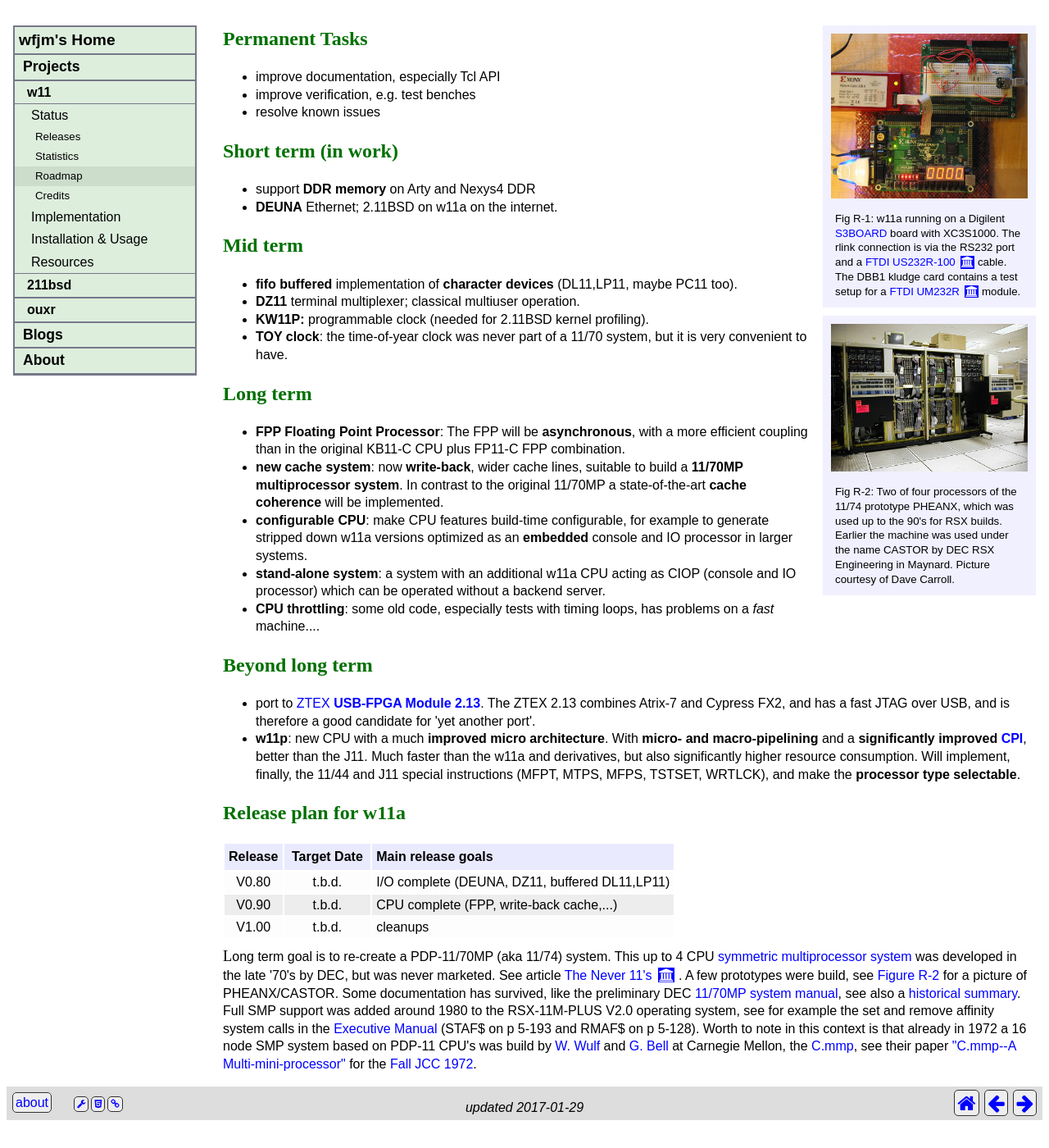
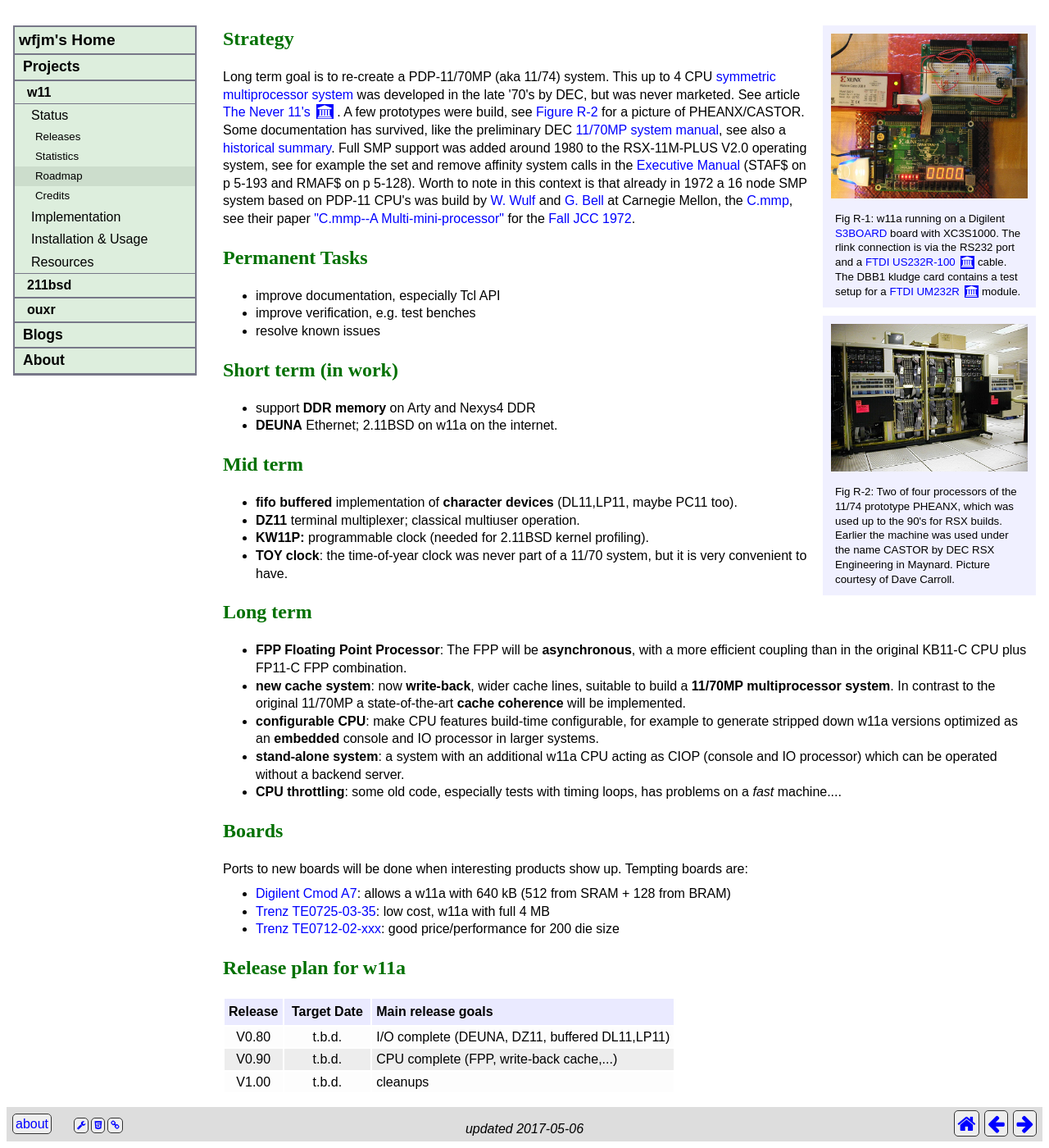
Before and after one commit to wfjm/wfjm.github.io, a Jekyll site: the page built from home/w11/proj/roadmap.html, in a window 1280 px wide and 1400 px high, scrolled down 107 px. Shown: the whole window at 82% size. Built offline with Jekyll 4.4.1, drawn with Linux system fonts in a browser that asks for light colours; before the commit the page ends 1481 px from its top, so only the background shows below that.

Commit message:
update roadmap

```diff
--- a/home/w11/proj/roadmap.html
+++ b/home/w11/proj/roadmap.html
@@ -2,7 +2,7 @@
 title:  "Roadmap"
 #
 my:
-  changedate: 2017-01-29
+  changedate: 2017-05-06
 ---
 {% capture caption_Fig_R_1 %}
     Fig R-1: w11a running on a Digilent
@@ -36,6 +36,38 @@ my:
      figurl="/downloads/w11/pictures/DaveCarrol-1174-cd-open.jpg"
      caption=caption_Fig_R_2
 %}
+
+<h2 id="h_stra">Strategy</h2>
+Long term goal is to re-create a PDP-11/70MP (aka 11/74) system.
+This up to 4 CPU
+<a href="https://en.wikipedia.org/wiki/Symmetric_multiprocessing">
+symmetric multiprocessor system</a> was developed in the
+late '70's by DEC, but was never marketed. See article
+{% include wbm-link.html
+   date="20160529061435"
+   link="http://www.village.org/pdp11/faq.pages/never11s.html"
+   text="The Never 11's" %}.
+A few prototypes were build, see
+<a href="#Fig_R-2">Figure R-2</a> for a picture of
+PHEANX/CASTOR. Some documentation has survived, like the preliminary DEC
+<a href="http://www.bitsavers.org/pdf/dec/pdp11/1174/EK-70MP-TM_PRE_1170mp_Prelim_Technical_Manual_1977.pdf">
+11/70MP system manual</a>, see also a
+<a href="http://www.miim.com/faq/hardware/multipro.html">historical summary</a>.
+Full SMP support was added around 1980 to the RSX-11M-PLUS V2.0
+operating system,
+see for example the set and remove affinity system calls in the
+<a href="http://www.bitsavers.org/pdf/dec/pdp11/rsx11/RSX11M_V4.1_Apr83/4_ProgramDevelopment/AA-L675A-TC_execRef_Nov81.pdf">
+Executive Manual</a> (STAF$ on p 5-193 and RMAF$ on p 5-128).
+Worth to note in this context is that already in 1972 a 16 node SMP
+system based on PDP-11 CPU's was build by
+<a href="https://en.wikipedia.org/wiki/William_Wulf">W. Wulf</a> and
+<a href="https://en.wikipedia.org/wiki/Gordon_Bell">G. Bell</a>
+at Carnegie Mellon, the <a href="https://en.wikipedia.org/wiki/C.mmp">C.mmp</a>,
+see their paper
+<a href="http://research.microsoft.com/en-us/um/people/gbell/CGB%20Files/Cmmp%20Multi-Mini-Processor%20ComConference%201972%20c.pdf">
+"C.mmp--A Multi-mini-processor"</a>
+for the <a href="http://doi.acm.org/10.1145/1480083.1480098">Fall JCC 1972</a>.
+
 
 <h2 id="h_perm">Permanent Tasks</h2>
 <ul>
@@ -80,20 +112,22 @@ my:
     has problems on a <i>fast</i> machine....</li>
 </ul>
 
-<h2 id="h_beyond">Beyond long term</h2>
+<h2 id="h_boards">Boards</h2>
+Ports to new boards will be done when interesting products show up. Tempting
+boards are:
 <ul>
-  <li>port to <a href="http://www.ztex.de/usb-fpga-2/usb-fpga-2.13.e.html">
-      ZTEX <b>USB-FPGA Module 2.13</b></a>. The ZTEX 2.13 combines Atrix-7
-      and Cypress FX2, and has a fast JTAG over USB, and is therefore a good
-      candidate for 'yet another port'.</li>
-  <li><b>w11p</b>: new CPU with a much <b>improved micro architecture</b>.
-    With <b>micro- and macro-pipelining</b> and a <b>significantly improved
-    <a href="https://en.wikipedia.org/wiki/Cycles_per_instruction">CPI</a></b>,
-    better than the J11.
-    Much faster than the w11a and derivatives, but also significantly higher
-    resource consumption. Will implement, finally, the 11/44 and J11 special
-    instructions (MFPT, MTPS, MFPS, TSTSET, WRTLCK), and make the
-    <b>processor type selectable</b>.</li>
+  <li><a href="http://store.digilentinc.com/cmod-a7-breadboardable-artix-7-fpga-module/">
+      Digilent Cmod A7</a>:
+    allows a w11a with 640 kB (512 from SRAM + 128 from BRAM)
+  </li>
+  <li><a href="https://shop.trenz-electronic.de/de/TE0725-03-35-2C-Xilinx-Artix-7-2x50-Pin-FPGA-Modul-mit-XC7A35T-2CSG324C">
+      Trenz TE0725-03-35</a>:
+    low cost, w11a with full 4 MB
+  </li>
+  <li><a href="https://shop.trenz-electronic.de/en/TE0712-02-100-2C-Artix-7-100T-Micromodule-with-Xilinx-XC7A100T-2C-Size-4-x-5-cm-com.temp.range">
+      Trenz TE0712-02-xxx</a>:
+    good price/performance for 200 die size
+  </li>
 </ul>
 
 <h2 id="h_plan">Release plan for w11a</h2>
@@ -129,35 +163,3 @@ my:
     </tr>
     </tbody>
 </table>
-
-<p>
-Long term goal is to re-create a PDP-11/70MP (aka 11/74) system.
-This up to 4 CPU
-<a href="https://en.wikipedia.org/wiki/Symmetric_multiprocessing">
-symmetric multiprocessor system</a> was developed in the
-late '70's by DEC, but was never marketed. See article
-{% include wbm-link.html
-   date="20160529061435"
-   link="http://www.village.org/pdp11/faq.pages/never11s.html"
-   text="The Never 11's" %}.
-A few prototypes were build, see
-<a href="#Fig_R-2">Figure R-2</a> for a picture of
-PHEANX/CASTOR. Some documentation has survived, like the preliminary DEC
-<a href="http://www.bitsavers.org/pdf/dec/pdp11/1174/EK-70MP-TM_PRE_1170mp_Prelim_Technical_Manual_1977.pdf">
-11/70MP system manual</a>, see also a
-<a href="http://www.miim.com/faq/hardware/multipro.html">historical summary</a>.
-Full SMP support was added around 1980 to the RSX-11M-PLUS V2.0
-operating system,
-see for example the set and remove affinity system calls in the
-<a href="http://www.bitsavers.org/pdf/dec/pdp11/rsx11/RSX11M_V4.1_Apr83/4_ProgramDevelopment/AA-L675A-TC_execRef_Nov81.pdf">
-Executive Manual</a> (STAF$ on p 5-193 and RMAF$ on p 5-128).
-Worth to note in this context is that already in 1972 a 16 node SMP
-system based on PDP-11 CPU's was build by
-<a href="https://en.wikipedia.org/wiki/William_Wulf">W. Wulf</a> and
-<a href="https://en.wikipedia.org/wiki/Gordon_Bell">G. Bell</a>
-at Carnegie Mellon, the <a href="https://en.wikipedia.org/wiki/C.mmp">C.mmp</a>,
-see their paper
-<a href="http://research.microsoft.com/en-us/um/people/gbell/CGB%20Files/Cmmp%20Multi-Mini-Processor%20ComConference%201972%20c.pdf">
-"C.mmp--A Multi-mini-processor"</a>
-for the <a href="http://doi.acm.org/10.1145/1480083.1480098">Fall JCC 1972</a>.
-</p>
```
